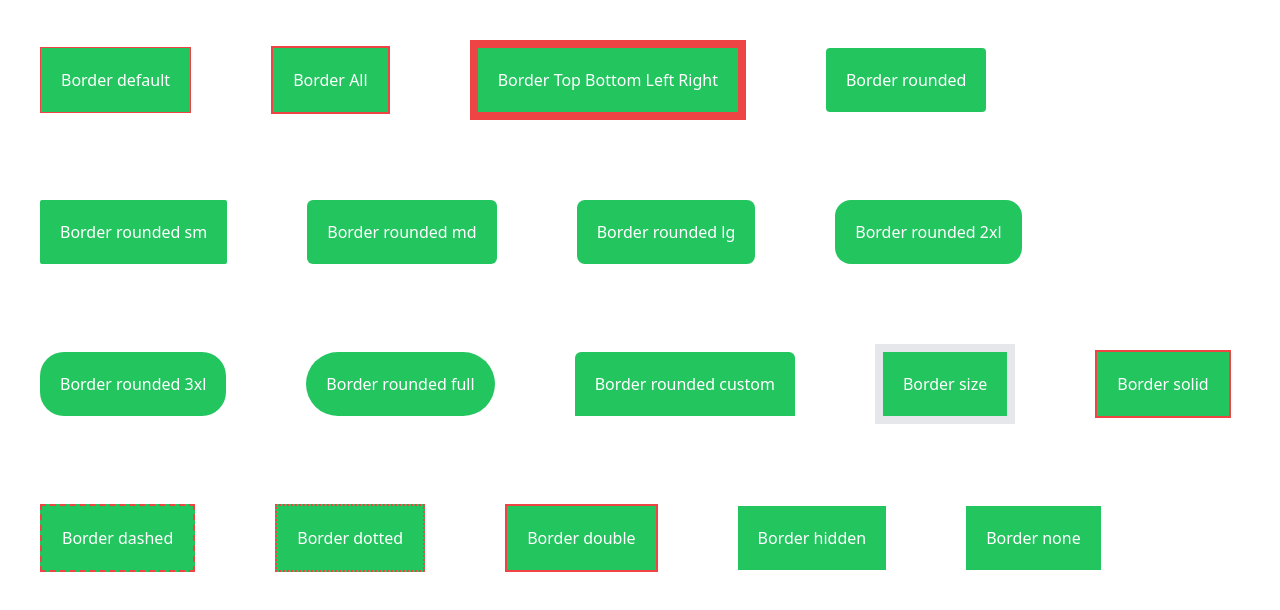
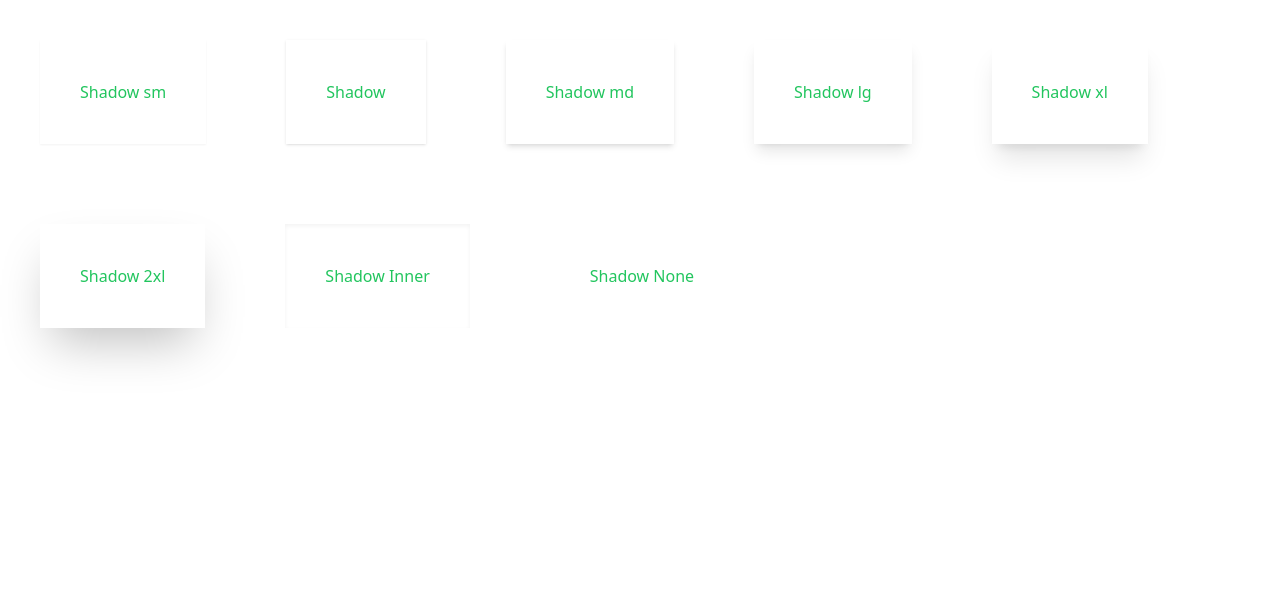
Before and after one commit to jetsadawwts/react-tailwind-tutorial, a React (Vite) app: page / in a window 1280 px wide. Shown: the top 610 px of the page. Built offline with nearby package versions, Linux system fonts and the light colour scheme.

Commit message:
EP6 Box shadox

```diff
--- a/src/App.jsx
+++ b/src/App.jsx
@@ -4,6 +4,7 @@ import EP2Managetext from "./page/EP2Managetext";
 import EP3HeightAndWidth from "./page/EP3HeightAndWidth";
 import EP4MarginAndPadding from "./page/EP4MarginAndPadding";
 import EP5Border from "./page/EP5Border";
+import EP6BoxShadox from "./page/EP6BoxShadox";
 
 function App() {
   return (
@@ -12,7 +13,8 @@ function App() {
       {/* <EP2Managetext /> */}
       {/* <EP3HeightAndWidth /> */}
       {/* <EP4MarginAndPadding /> */}
-      <EP5Border />
+      {/* <EP5Border /> */}
+      <EP6BoxShadox />
     </div>
   );
 }
--- /dev/null
+++ b/src/page/EP6BoxShadox.jsx
@@ -0,0 +1,32 @@
+import React from "react";
+
+export default function EP6BoxShadox() {
+  return (
+    <>
+      <button className="bg-white text-green-500 shadow-sm px-10 py-10 mx-10 my-10">
+        Shadow sm
+      </button>
+      <button className="bg-white text-green-500 shadow px-10 py-10 mx-10 my-10">
+        Shadow
+      </button>
+      <button className="bg-white text-green-500 shadow-md px-10 py-10 mx-10 my-10">
+        Shadow md
+      </button>
+      <button className="bg-white text-green-500 shadow-lg px-10 py-10 mx-10 my-10">
+        Shadow lg
+      </button>
+      <button className="bg-white text-green-500 shadow-xl px-10 py-10 mx-10 my-10">
+        Shadow xl
+      </button>
+      <button className="bg-white text-green-500 shadow-2xl px-10 py-10 mx-10 my-10">
+        Shadow 2xl
+      </button>
+      <button className="bg-white text-green-500 shadow-inner px-10 py-10 mx-10 my-10">
+        Shadow Inner
+      </button>
+      <button className="bg-white text-green-500 shadow-none px-10 py-10 mx-10 my-10">
+        Shadow None
+      </button>
+    </>
+  );
+}
```
